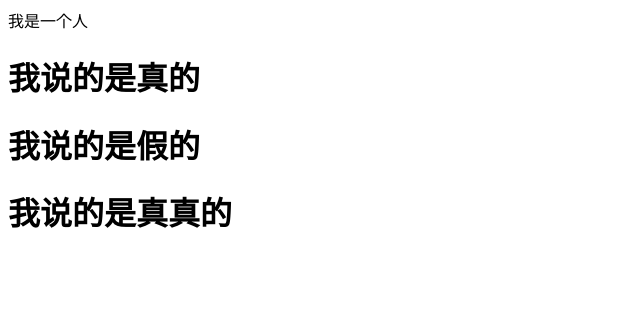
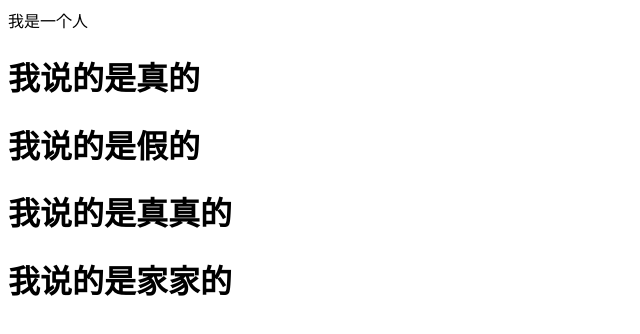
Before and after one commit to 2273216631/xin, a plain HTML site: page index.html in a window 1280 px wide. Shown: the whole page, without its empty margins (0-640 px from the left). Drawn offline with Linux system fonts and the light colour scheme.

Commit message:
测试直接gitpush

```diff
--- a/index.html
+++ b/index.html
@@ -9,6 +9,7 @@
 <h1>我说的是真的</h1>
 <h1>我说的是假的</h1>
 <h1>我说的是真真的</h1>
+	<h1>我说的是家家的</h1>
 
 </body>
 </html>
```
